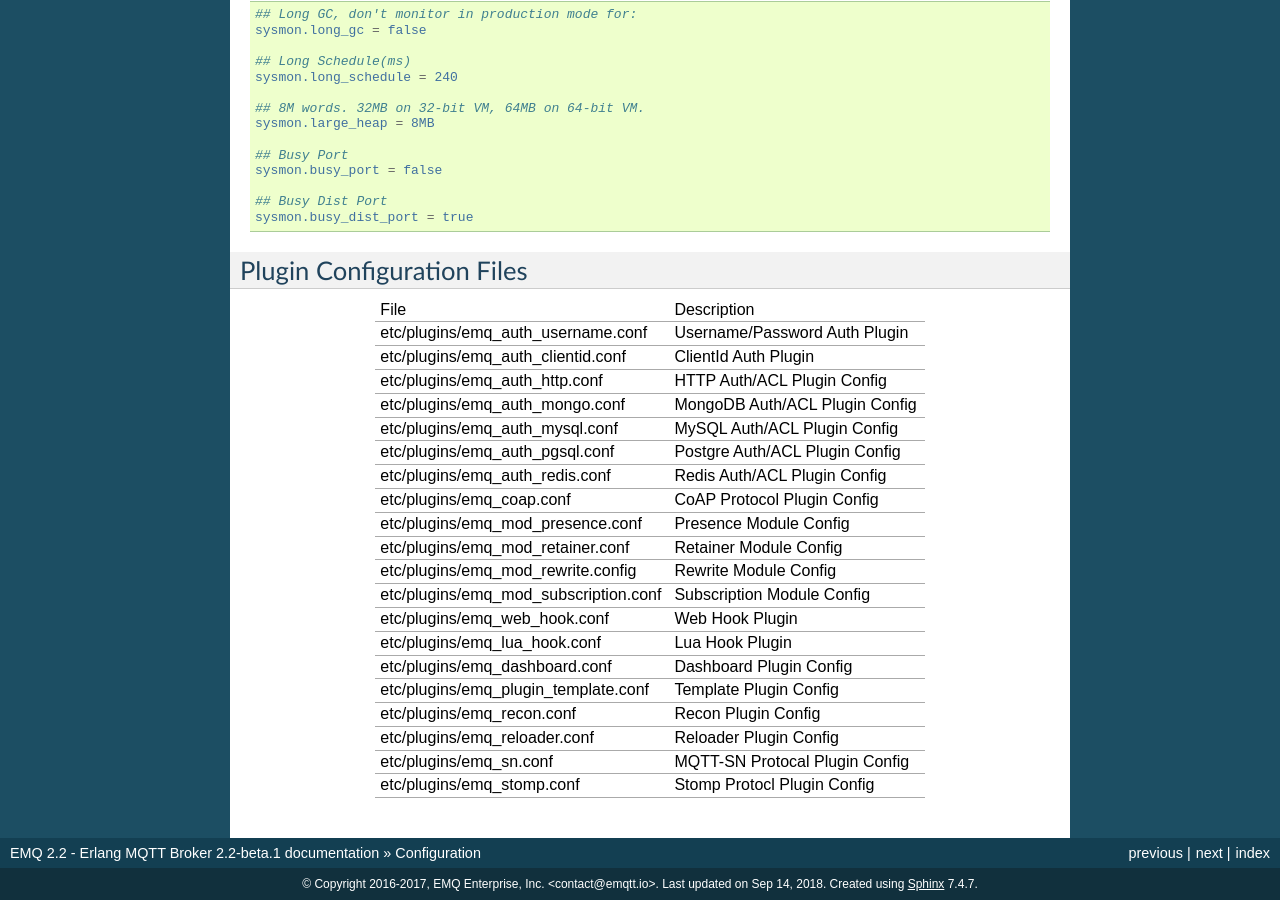
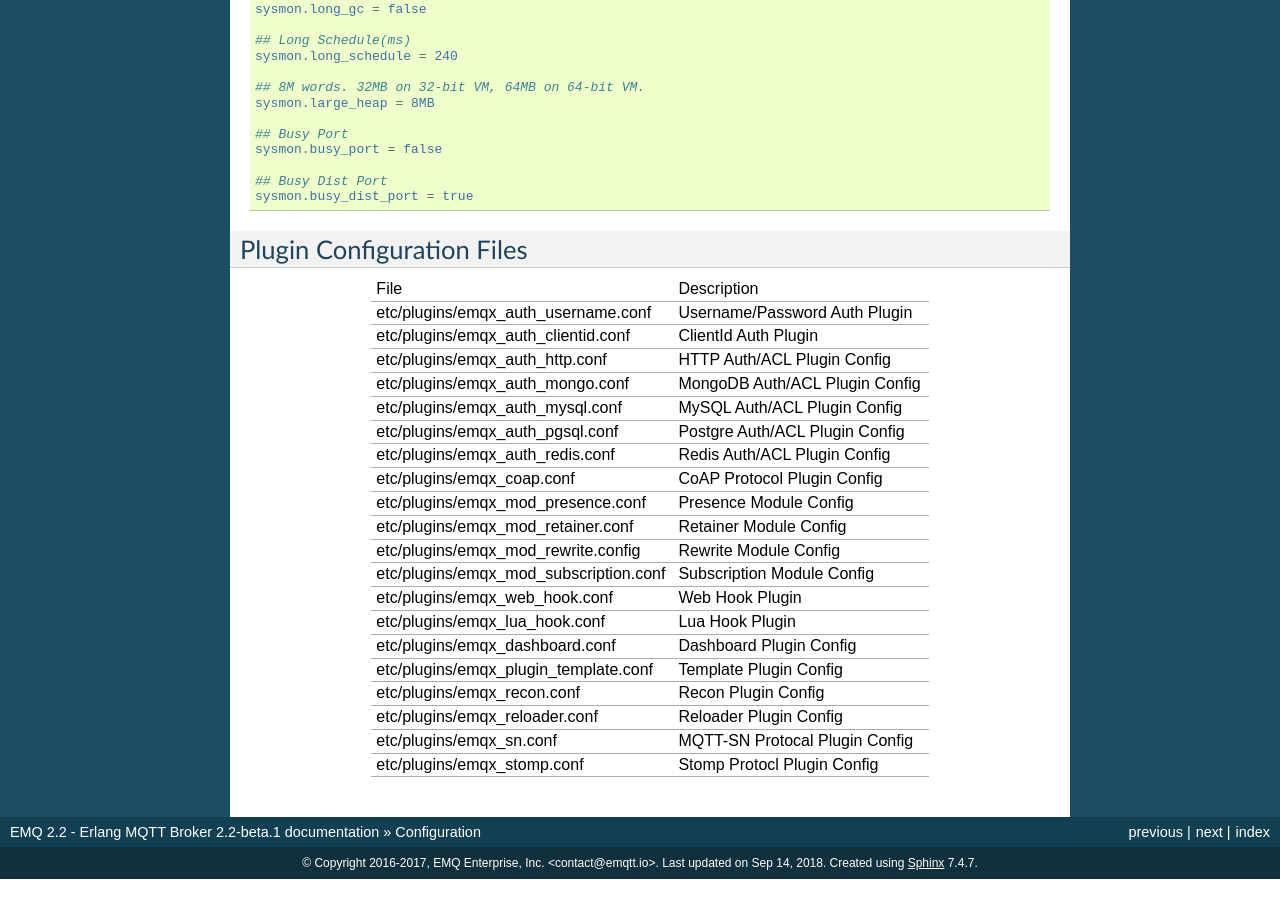
Before and after one commit to emqxarchive/emqx-docs-en, a Sphinx documentation site: the page built from source/config.rst, in a window 1280 px wide and 900 px high, scrolled down 11281 px. Built offline with Sphinx 7.4.7, drawn with Linux system fonts in a browser that asks for light colours; after the commit the page ends 12160 px from its top, so only the background shows below that; some of the changed text lies outside the part shown.

Commit message:
Update config.rst to v3.0

```diff
--- a/source/config.rst
+++ b/source/config.rst
@@ -5,37 +5,37 @@
 Configuration
 =============
 
-The main configuration files of the EMQ broker are under 'etc/' folder:
+The main configuration files of the EMQ X broker are under 'etc/' folder:
 
 +----------------------+-----------------------------------+
 | File                 | Description                       |
 +----------------------+-----------------------------------+
-| etc/emq.conf         | EMQ 2.0 Configuration File        |
+| etc/emqx.conf        | EMQ X 3.0 Configuration File      |
 +----------------------+-----------------------------------+
 | etc/acl.conf         | The default ACL File              |
 +----------------------+-----------------------------------+
 | etc/plugins/\*.conf  | Config Files of Plugins           |
 +----------------------+-----------------------------------+
 
----------------------
-EMQ 2.0 Config Syntax
----------------------
+-----------------------
+EMQ X 3.0 Config Syntax
+-----------------------
 
-The *EMQ* 2.0-rc.2 release integrated with `cuttlefish` library, and adopted a more user-friendly `k = v` syntax for configuration file:
+The *EMQ X* integrated with `cuttlefish` library, and uses a user-friendly `k = v` syntax for configuration file:
 
 .. code-block:: properties
 
     ## Node name
-    node.name = emqttd@127.0.0.1
+    node.name = emqx@127.0.0.1
     ...
     ## Max ClientId Length Allowed.
     mqtt.max_clientid_len = 1024
     ...
 
-The configuration files will be preprocessed and translated to Erlang `app.config` before the EMQ broker started::
+The configuration files will be preprocessed and translated to Erlang `app.config` before the EMQ X broker started::
 
-    ----------------------                                          2.0/schema/*.schema      -------------------
-    | etc/emq.conf       |                   -----------------              \|/              | data/app.config |
+    ----------------------                                          3.0/schema/*.schema      -------------------
+    | etc/emqx.conf      |                   -----------------              \|/              | data/app.config |
     |       +            | --> mergeconf --> | data/app.conf | -->  cuttlefish generate  --> |                 |
     | etc/plugins/*.conf |                   -----------------                               | data/vm.args    |
     ----------------------                                                                   -------------------
@@ -45,24 +45,24 @@
 ------------------------
 
 +------------------+----------------------------------------+
-| EMQ_NODE_NAME    | Erlang node name                       |
+| EMQX_NODE_NAME   | Erlang node name                       |
 +------------------+----------------------------------------+
-| EMQ_NODE_COOKIE  | Cookie for distributed erlang node     |
+| EMQX_NODE_COOKIE | Cookie for distributed erlang node     |
 +------------------+----------------------------------------+
-| EMQ_MAX_PORTS    | Maximum number of opened sockets       |
+| EMQX_MAX_PORTS   | Maximum number of opened sockets       |
 +------------------+----------------------------------------+
-| EMQ_TCP_PORT     | MQTT TCP Listener Port, Default: 1883  |
+| EMQX_TCP_PORT    | MQTT TCP Listener Port, Default: 1883  |
 +------------------+----------------------------------------+
-| EMQ_SSL_PORT     | MQTT SSL Listener Port, Default: 8883  |
+| EMQX_SSL_PORT    | MQTT SSL Listener Port, Default: 8883  |
 +------------------+----------------------------------------+
-| EMQ_WS_PORT      | MQTT/WebSocket Port, Default: 8083     |
+| EMQX_WS_PORT     | MQTT/WebSocket Port, Default: 8083     |
 +------------------+----------------------------------------+
-| EMQ_WSS_PORT     | MQTT/WebSocket/SSL Port, Default: 8084 |
+| EMQX_WSS_PORT    | MQTT/WebSocket/SSL Port, Default: 8084 |
 +------------------+----------------------------------------+
 
------------
-EMQ Cluster
------------
+-------------
+EMQ X Cluster
+-------------
 
 Cluster Name
 ------------
@@ -198,19 +198,19 @@
     ## The Erlang application name
     cluster.k8s.app_name = ekka
 
--------------------
-EMQ Node and Cookie
--------------------
+---------------------
+EMQ X Node and Cookie
+---------------------
 
-The node name and cookie of *EMQ* should be configured when clustering:
+The node name and cookie of *EMQ X* should be configured when clustering:
 
 .. code-block:: properties
 
     ## Node name
-    node.name = emqttd@127.0.0.1
+    node.name = emqx@127.0.0.1
 
     ## Cookie for distributed node
-    node.cookie = emq_dist_cookie
+    node.cookie = emqx_dist_cookie
 
 ---------------------------
 Erlang Distributed Protocol
@@ -420,7 +420,7 @@
     %% Allow all by default
     {allow, all}.
 
-An ACL rule is an Erlang tuple. The Access control module of *EMQ* broker matches the rule one by one from top to bottom::
+An ACL rule is an Erlang tuple. The Access control module of *EMQ X* broker matches the rule one by one from top to bottom::
 
               ---------              ---------              ---------
     Client -> | Rule1 | --nomatch--> | Rule2 | --nomatch--> | Rule3 | --> Default
@@ -582,7 +582,7 @@
 
 The most important parameter for MQTT listener is `max_clients`: max concurrent clients allowed.
 
-The TCP Ports occupied by the *EMQ* broker by default:
+The TCP Ports occupied by the *EMQ X* broker by default:
 
 +-----------+-----------------------------------+
 | 1883      | MQTT Port                         |
@@ -802,43 +802,43 @@
 +----------------------------------------+-----------------------------------+
 | File                                   | Description                       |
 +----------------------------------------+-----------------------------------+
-| etc/plugins/emq_auth_username.conf     | Username/Password Auth Plugin     |
+| etc/plugins/emqx_auth_username.conf    | Username/Password Auth Plugin     |
 +----------------------------------------+-----------------------------------+
-| etc/plugins/emq_auth_clientid.conf     | ClientId Auth Plugin              |
+| etc/plugins/emqx_auth_clientid.conf    | ClientId Auth Plugin              |
 +----------------------------------------+-----------------------------------+
-| etc/plugins/emq_auth_http.conf         | HTTP Auth/ACL Plugin Config       |
+| etc/plugins/emqx_auth_http.conf        | HTTP Auth/ACL Plugin Config       |
 +----------------------------------------+-----------------------------------+
-| etc/plugins/emq_auth_mongo.conf        | MongoDB Auth/ACL Plugin Config    |
+| etc/plugins/emqx_auth_mongo.conf       | MongoDB Auth/ACL Plugin Config    |
 +----------------------------------------+-----------------------------------+
-| etc/plugins/emq_auth_mysql.conf        | MySQL Auth/ACL Plugin Config      |
+| etc/plugins/emqx_auth_mysql.conf       | MySQL Auth/ACL Plugin Config      |
 +----------------------------------------+-----------------------------------+
-| etc/plugins/emq_auth_pgsql.conf        | Postgre Auth/ACL Plugin Config    |
+| etc/plugins/emqx_auth_pgsql.conf       | Postgre Auth/ACL Plugin Config    |
 +----------------------------------------+-----------------------------------+
-| etc/plugins/emq_auth_redis.conf        | Redis Auth/ACL Plugin Config      |
+| etc/plugins/emqx_auth_redis.conf       | Redis Auth/ACL Plugin Config      |
 +----------------------------------------+-----------------------------------+
-| etc/plugins/emq_coap.conf              | CoAP Protocol Plugin Config       |
+| etc/plugins/emqx_coap.conf             | CoAP Protocol Plugin Config       |
 +----------------------------------------+-----------------------------------+
-| etc/plugins/emq_mod_presence.conf      | Presence Module Config            |
+| etc/plugins/emqx_mod_presence.conf     | Presence Module Config            |
 +----------------------------------------+-----------------------------------+
-| etc/plugins/emq_mod_retainer.conf      | Retainer Module Config            |
+| etc/plugins/emqx_mod_retainer.conf     | Retainer Module Config            |
 +----------------------------------------+-----------------------------------+
-| etc/plugins/emq_mod_rewrite.config     | Rewrite Module Config             |
+| etc/plugins/emqx_mod_rewrite.config    | Rewrite Module Config             |
 +----------------------------------------+-----------------------------------+
-| etc/plugins/emq_mod_subscription.conf  | Subscription Module Config        |
+| etc/plugins/emqx_mod_subscription.conf | Subscription Module Config        |
 +----------------------------------------+-----------------------------------+
-| etc/plugins/emq_web_hook.conf          | Web Hook Plugin                   |
+| etc/plugins/emqx_web_hook.conf         | Web Hook Plugin                   |
 +----------------------------------------+-----------------------------------+
-| etc/plugins/emq_lua_hook.conf          | Lua Hook Plugin                   |
+| etc/plugins/emqx_lua_hook.conf         | Lua Hook Plugin                   |
 +----------------------------------------+-----------------------------------+
-| etc/plugins/emq_dashboard.conf         | Dashboard Plugin Config           |
+| etc/plugins/emqx_dashboard.conf        | Dashboard Plugin Config           |
 +----------------------------------------+-----------------------------------+
-| etc/plugins/emq_plugin_template.conf   | Template Plugin Config            |
+| etc/plugins/emqx_plugin_template.conf  | Template Plugin Config            |
 +----------------------------------------+-----------------------------------+
-| etc/plugins/emq_recon.conf             | Recon Plugin Config               |
+| etc/plugins/emqx_recon.conf            | Recon Plugin Config               |
 +----------------------------------------+-----------------------------------+
-| etc/plugins/emq_reloader.conf          | Reloader Plugin Config            |
+| etc/plugins/emqx_reloader.conf         | Reloader Plugin Config            |
 +----------------------------------------+-----------------------------------+
-| etc/plugins/emq_sn.conf                | MQTT-SN Protocal Plugin Config    |
+| etc/plugins/emqx_sn.conf               | MQTT-SN Protocal Plugin Config    |
 +----------------------------------------+-----------------------------------+
-| etc/plugins/emq_stomp.conf             | Stomp Protocl Plugin Config       |
+| etc/plugins/emqx_stomp.conf            | Stomp Protocl Plugin Config       |
 +----------------------------------------+-----------------------------------+
```
Also changed, not shown: other parts of source/config.rst (+6 -6 lines), source/commands.rst (+4 -4 lines).
